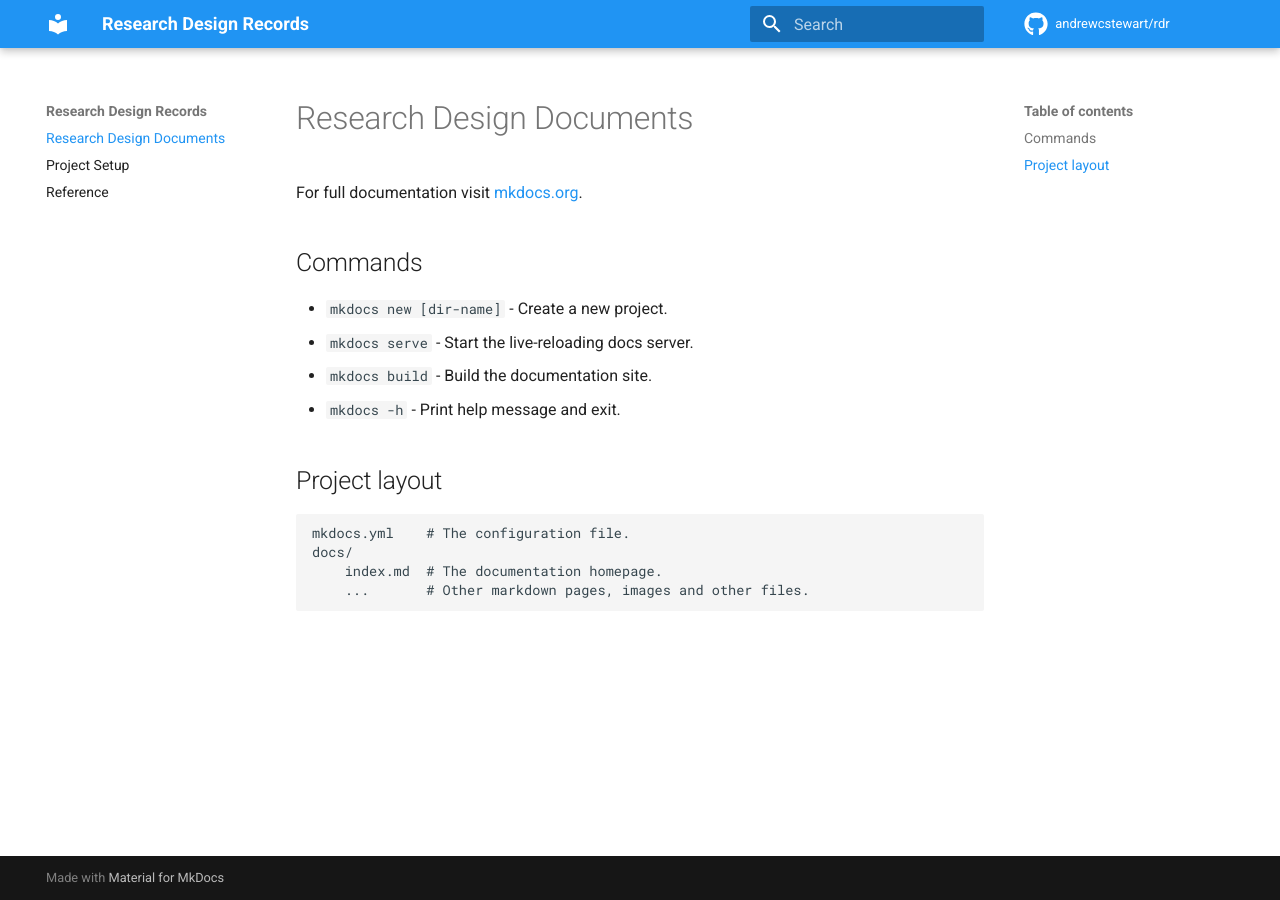
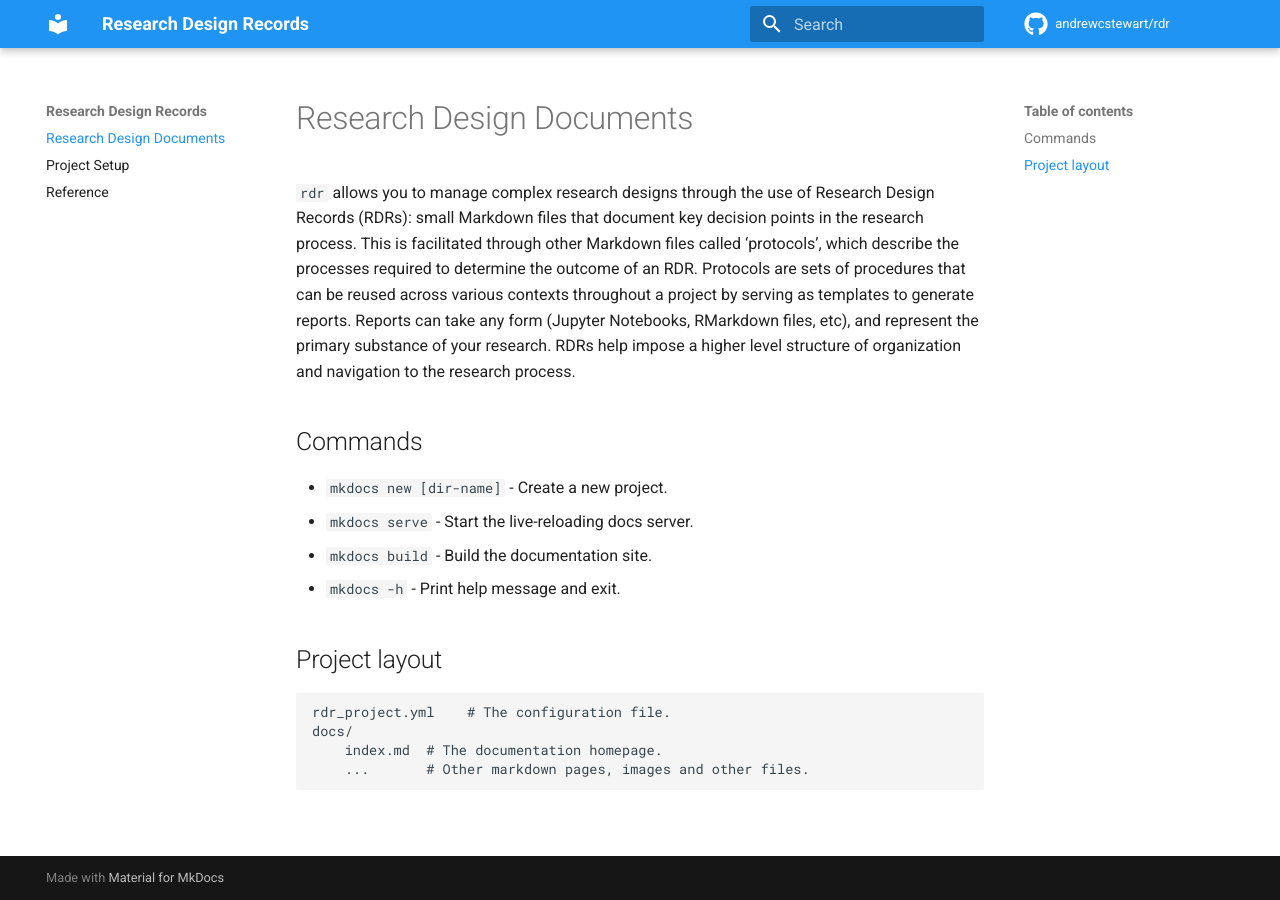
Before and after one commit to andrewcstewart/rdr, an MkDocs documentation site: the page built from docs/index.md, in a window 1280 px wide. Built offline with MkDocs 1.6.1 and Material for MkDocs 9.7.7, drawn with Linux system fonts in a browser that asks for light colours; comment, search, counter and statistics services are not loaded.

Commit message:
test content

```diff
--- a/docs/index.md
+++ b/docs/index.md
@@ -1,6 +1,7 @@
 # Research Design Documents
 
-For full documentation visit [mkdocs.org](https://www.mkdocs.org).
+`rdr` allows you to manage complex research designs through the use of Research Design Records (RDRs): small Markdown files that document key decision points in the research process.  This is facilitated through other Markdown files called ‘protocols’, which describe the processes required to determine the outcome of an RDR.  Protocols are sets of procedures that can be reused across various contexts throughout a project by serving as templates to generate reports.  Reports can take any form (Jupyter Notebooks, RMarkdown files, etc), and represent the primary substance of your research.  RDRs help impose a higher level structure of organization and navigation to the research process.
+
 
 ## Commands
 
@@ -11,7 +12,7 @@ For full documentation visit [mkdocs.org](https://www.mkdocs.org).
 
 ## Project layout
 
-    mkdocs.yml    # The configuration file.
+    rdr_project.yml    # The configuration file.
     docs/
         index.md  # The documentation homepage.
         ...       # Other markdown pages, images and other files.
```
